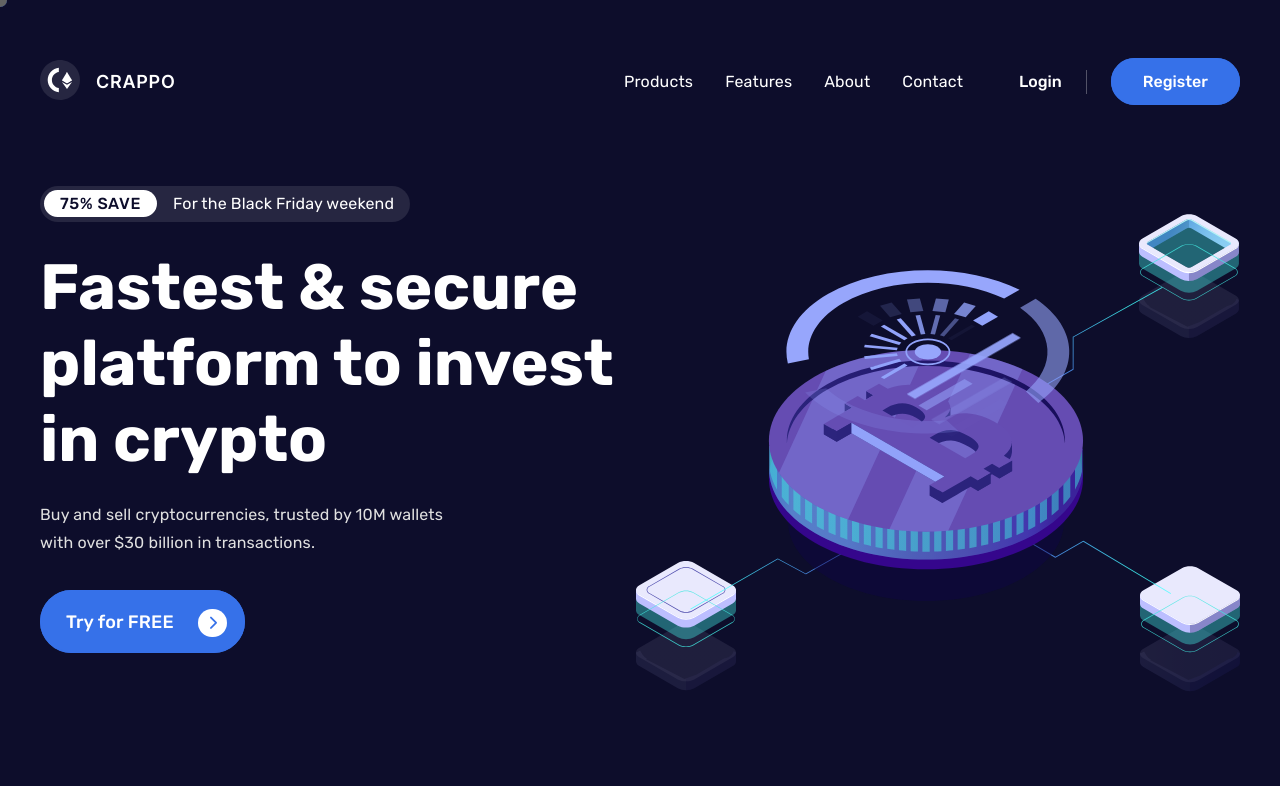
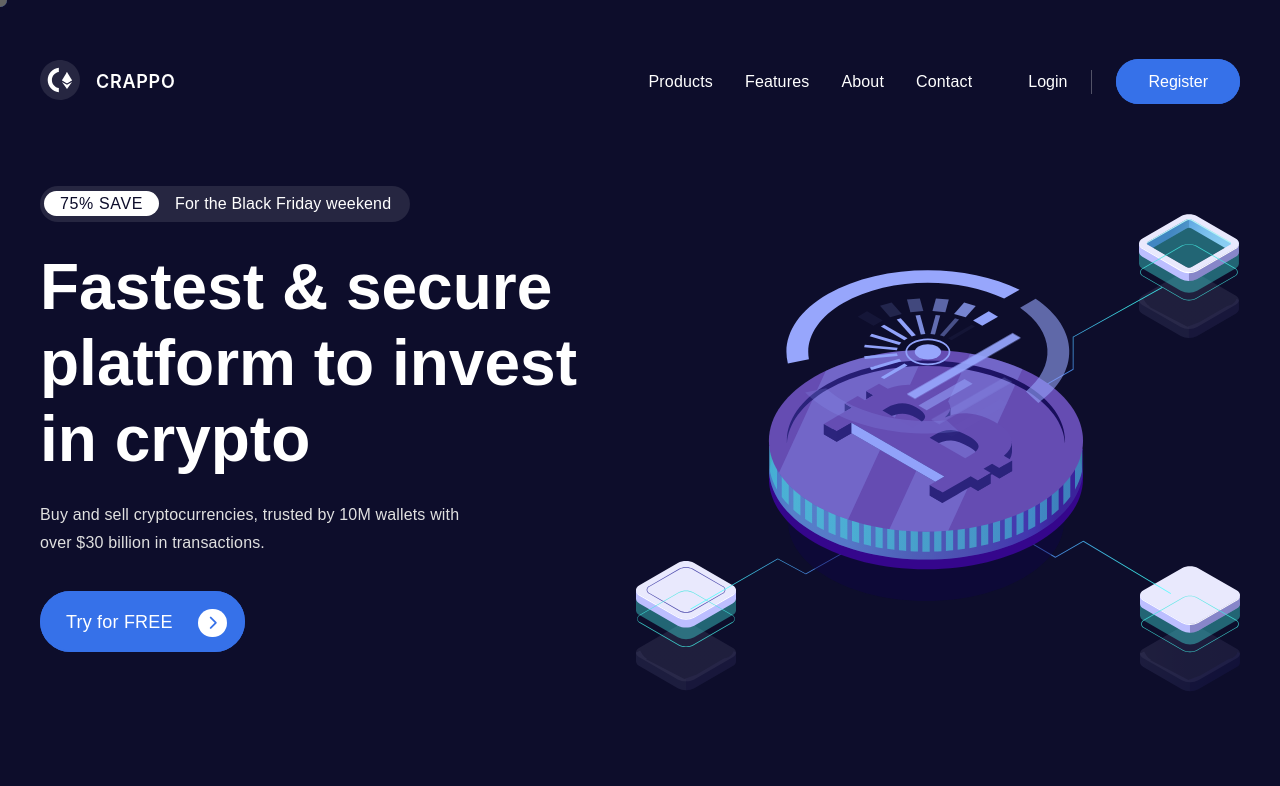
Before and after one commit to eigo228/Crappo, a plain HTML site: page index.html in a window 1280 px wide. Shown: the top 786 px of the page. Drawn offline with Linux system fonts and the light colour scheme.

Commit message:
Update index.html

```diff
--- a/index.html
+++ b/index.html
@@ -6,11 +6,9 @@
 		<meta name='theme-color' content='#222240'>
 		<meta name="description" content='Crappo Cryptocurrency Website'>
 		<link rel="preconnect" href="https://fonts.gstatic.com">
-		<link rel="preload" href="https://fonts.googleapis.com/css2?family=Inter:wght@400;500;600;700&display=swap" as='font'>
-		<link rel="stylesheet" href="https://fonts.googleapis.com/css2?family=Inter:wght@400;500;600;700&display=swap">
+		<link rel="preload" href="https://fonts.googleapis.com/css2?family=Inter:wght@400;500;600;700&display=swap" onload="this.rel='stylesheet'">
 		<link rel="preconnect" href="https://fonts.gstatic.com">
-		<link rel="preload" as='font' href="https://fonts.googleapis.com/css2?family=Rubik:wght@400;500;700&display=swap">
-		<link rel="stylesheet" href="https://fonts.googleapis.com/css2?family=Rubik:wght@400;500;700&display=swap">
+		<link rel="preload" href="https://fonts.googleapis.com/css2?family=Rubik:wght@400;500;700&display=swap" onload="this.rel='stylesheet'">
 		<link rel="stylesheet" type="text/css" href="css/style.min.css">
 		<title>Crappo</title>
 	</head>
```
